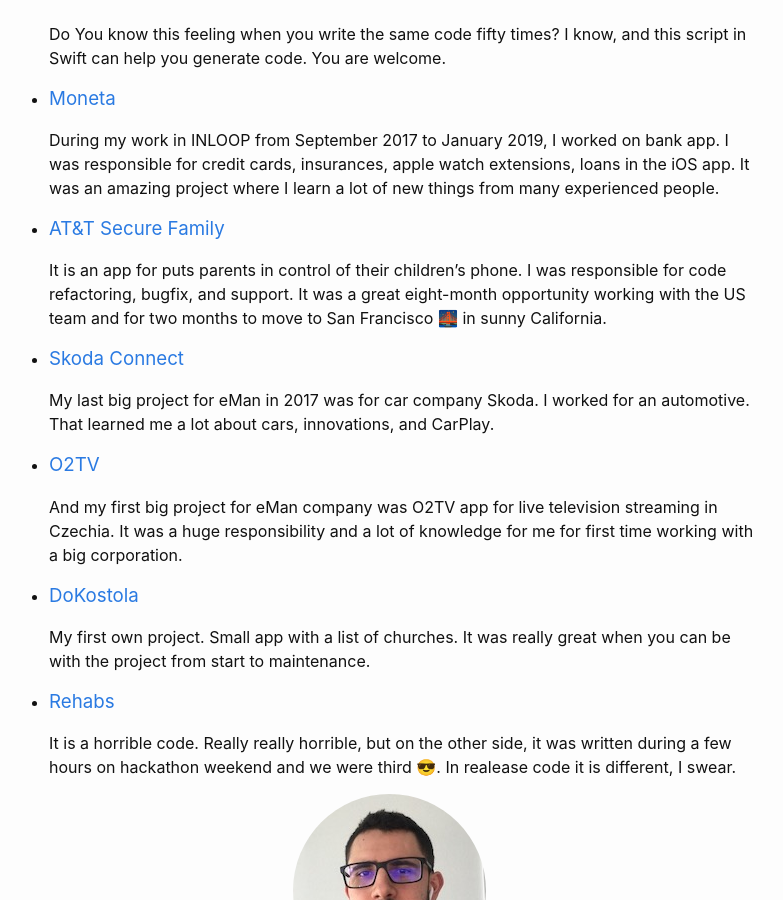
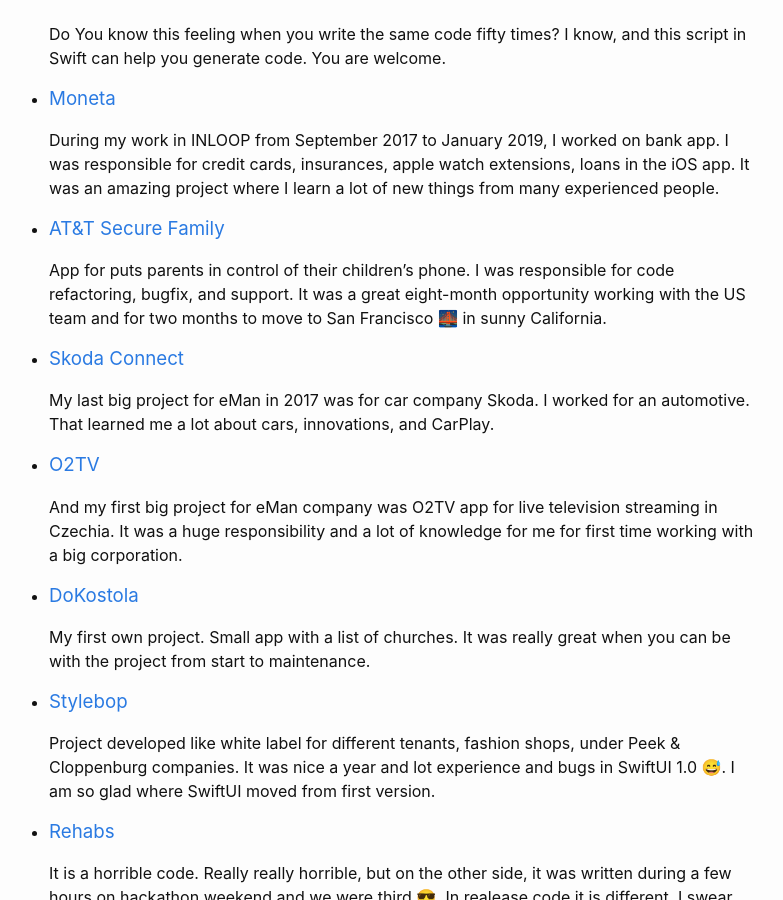
Before and after one commit to jantimar/jantimar.github.io, a Jekyll site: the page built from index.md, in a window 1280 px wide and 900 px high, scrolled down 581 px. Shown: the whole window, without its empty margins (251-1034 px from the left). Built offline with Jekyll 4.4.1, drawn with Linux system fonts in a browser that asks for light colours.

Commit message:
Add Stylebop project

```diff
--- a/_data/projects.yml
+++ b/_data/projects.yml
@@ -28,7 +28,7 @@
 - name: AT&T Secure Family
   link: https://apps.apple.com/us/app/at-t-secure-family/id353334746
   description: >-
-    It is an app for puts parents in control of their children’s phone. I was responsible for code refactoring, bugfix, and support.
+    App for puts parents in control of their children’s phone. I was responsible for code refactoring, bugfix, and support.
     It was a great eight-month opportunity working with the US team and for two months to move to San Francisco 🌉 in sunny California.
 - name: Skoda Connect
   link: https://apps.apple.com/cz/app/škoda-connect/id1161648654?l=cs
@@ -45,6 +45,11 @@
   description: >-
     My first own project. Small app with a list of churches.
     It was really great when you can be with the project from start to maintenance.
+- name: Stylebop
+  link: https://apps.apple.com/cz/app/stylebop-luxusmode/id1498189664
+  description: >-
+    Project developed like white label for different tenants, fashion shops, under Peek & Cloppenburg companies. It was nice a year and lot experience and bugs in SwiftUI 1.0 😅.
+    I am so glad where SwiftUI moved from first version.
 - name: Rehabs
   link: https://github.com/jantimar/rehabs
   description: >-
```
